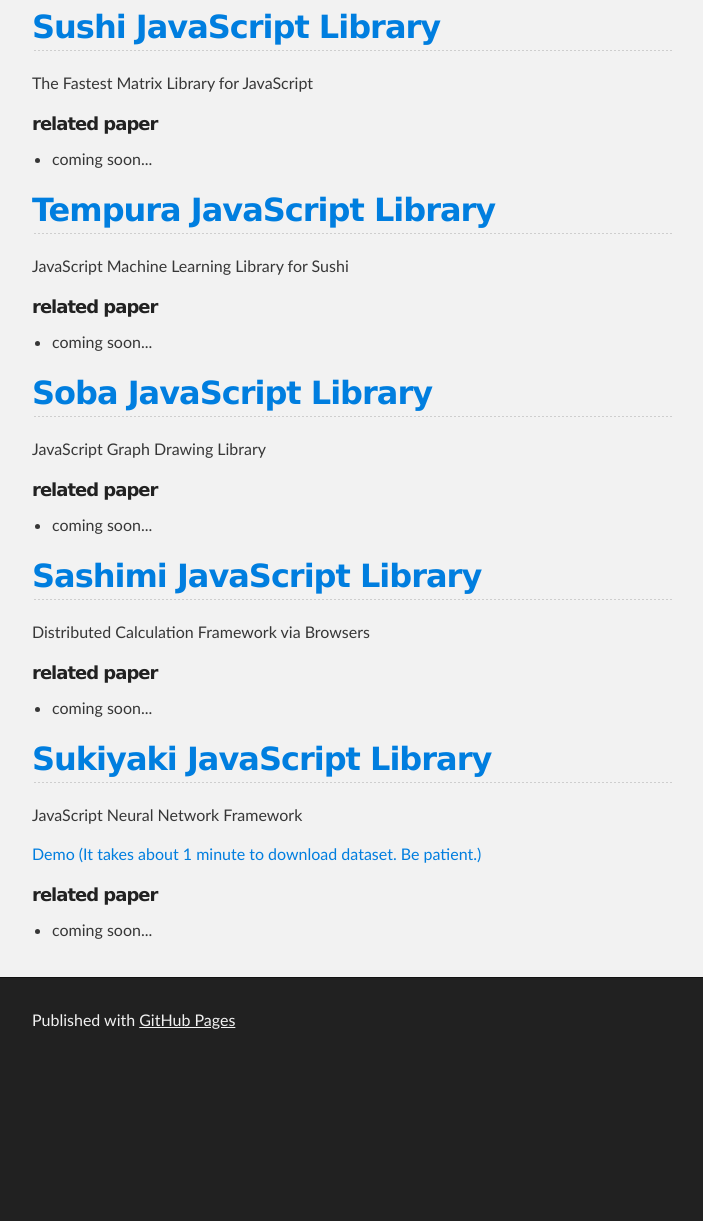
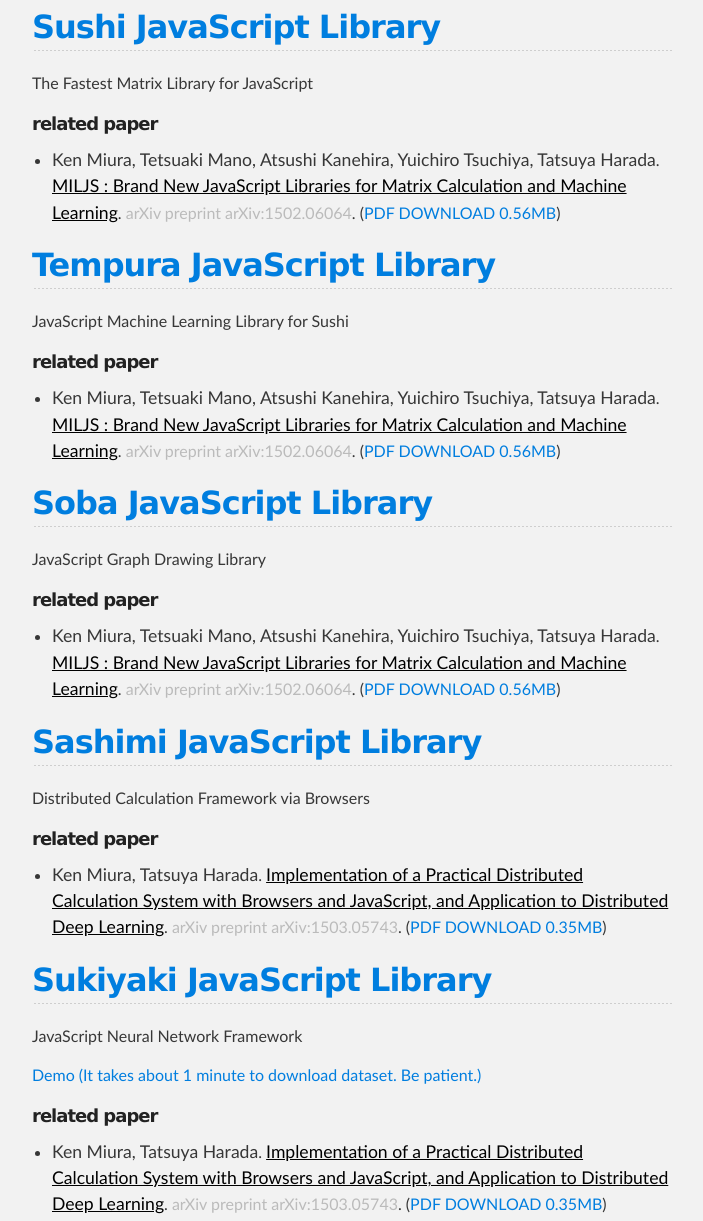
Before and after one commit to mil-tokyo/mil-tokyo.github.io, a plain HTML site: page miljs.html in a window 1280 px wide. Shown: the part 221-1442 px from the top of the page, without its empty margins (288-991 px from the left). Before the commit the page ends 1288 px from the top, so only its background shows below. Drawn offline with Linux system fonts and the light colour scheme.

Commit message:
Add links in miljs.html

```diff
--- a/miljs.html
+++ b/miljs.html
@@ -17,6 +17,22 @@
 		ga('create', 'UA-42274304-2', 'auto');
 		ga('send', 'pageview');
 	</script>
+	<style type="text/css">
+    .author {
+			font-size: 110%;
+		}
+		.title {
+			font-size :110%;
+			color: black;
+			text-decoration: underline;
+		}
+		.medium {
+			color: #bbbbbb;
+		}
+		.supplementation {
+			color: #999999;
+		}
+	</style>
 </head>
 
 <body>
@@ -36,28 +52,52 @@
 			<p>The Fastest Matrix Library for JavaScript</p>
 			<h4>related paper</h4>
 			<ul>
-				<li>coming soon...</li>
+				<li>
+			  	<span class="author">Ken Miura, Tetsuaki Mano, Atsushi Kanehira, Yuichiro Tsuchiya, Tatsuya Harada</span>.
+					<span class="title">MILJS : Brand New JavaScript Libraries for Matrix Calculation and Machine Learning</span>.
+					<span class="medium">arXiv preprint arXiv:1502.06064</span>.
+					<span class="supplementation"></span>
+						(<a href="http://www.mi.t.u-tokyo.ac.jp/top/downloadpublication/67">PDF DOWNLOAD 0.56MB</a>)
+					</li>
 			</ul>
 
 			<h2><a href="http://mil-tokyo.github.io/tempura/">Tempura JavaScript Library</a></h2>
 			<p>JavaScript Machine Learning Library for Sushi</p>
 			<h4>related paper</h4>
 			<ul>
-				<li>coming soon...</li>
+				<li>
+			  	<span class="author">Ken Miura, Tetsuaki Mano, Atsushi Kanehira, Yuichiro Tsuchiya, Tatsuya Harada</span>.
+				  <span class="title">MILJS : Brand New JavaScript Libraries for Matrix Calculation and Machine Learning</span>.
+					<span class="medium">arXiv preprint arXiv:1502.06064</span>.
+					<span class="supplementation"></span>
+						(<a href="http://www.mi.t.u-tokyo.ac.jp/top/downloadpublication/67">PDF DOWNLOAD 0.56MB</a>)
+					</li>
 			</ul>
 
 			<h2><a href="https://github.com/mil-tokyo/soba">Soba JavaScript Library</a></h2>
 			<p>JavaScript Graph Drawing Library</p>
 			<h4>related paper</h4>
 			<ul>
-				<li>coming soon...</li>
+				<li>
+			  	<span class="author">Ken Miura, Tetsuaki Mano, Atsushi Kanehira, Yuichiro Tsuchiya, Tatsuya Harada</span>.
+				  <span class="title">MILJS : Brand New JavaScript Libraries for Matrix Calculation and Machine Learning</span>.
+					<span class="medium">arXiv preprint arXiv:1502.06064</span>.
+					<span class="supplementation"></span>
+						(<a href="http://www.mi.t.u-tokyo.ac.jp/top/downloadpublication/67">PDF DOWNLOAD 0.56MB</a>)
+					</li>
 			</ul>
 
 			<h2><a href="https://github.com/mil-tokyo/sashimi">Sashimi JavaScript Library</a></h2>
 			<p>Distributed Calculation Framework via Browsers</p>
 			<h4>related paper</h4>
 			<ul>
-				<li>coming soon...</li>
+				<li>
+					<span class="author">Ken Miura, Tatsuya Harada</span>.
+					<span class="title">Implementation of a Practical Distributed Calculation System with Browsers and JavaScript, and Application to Distributed Deep Learning</span>.
+					<span class="medium">arXiv preprint arXiv:1503.05743</span>.
+					<span class="supplementation"></span>
+						(<a href="http://www.mi.t.u-tokyo.ac.jp/top/downloadpublication/66">PDF DOWNLOAD 0.35MB</a>)
+				</li>
 			</ul>
 
 			<h2><a href="https://github.com/mil-tokyo/sukiyaki">Sukiyaki JavaScript Library</a></h2>
@@ -65,7 +105,13 @@
 			<p><a href="http://mil-tokyo.github.io/sukiyaki/sample/browser/">Demo (It takes about 1 minute to download dataset. Be patient.)</a></p>
 			<h4>related paper</h4>
 			<ul>
-				<li>coming soon...</li>
+				<li>
+					<span class="author">Ken Miura, Tatsuya Harada</span>.
+					<span class="title">Implementation of a Practical Distributed Calculation System with Browsers and JavaScript, and Application to Distributed Deep Learning</span>.
+					<span class="medium">arXiv preprint arXiv:1503.05743</span>.
+					<span class="supplementation"></span>
+						(<a href="http://www.mi.t.u-tokyo.ac.jp/top/downloadpublication/66">PDF DOWNLOAD 0.35MB</a>)
+				</li>
 			</ul>
 		</section>
 	</div>
```
